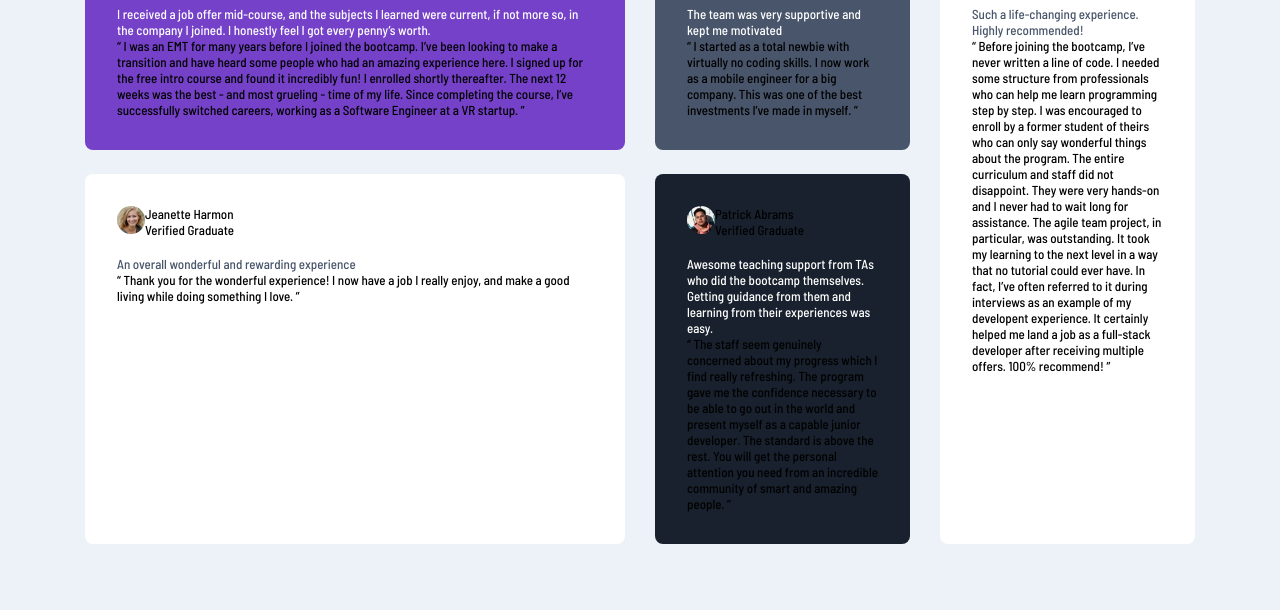
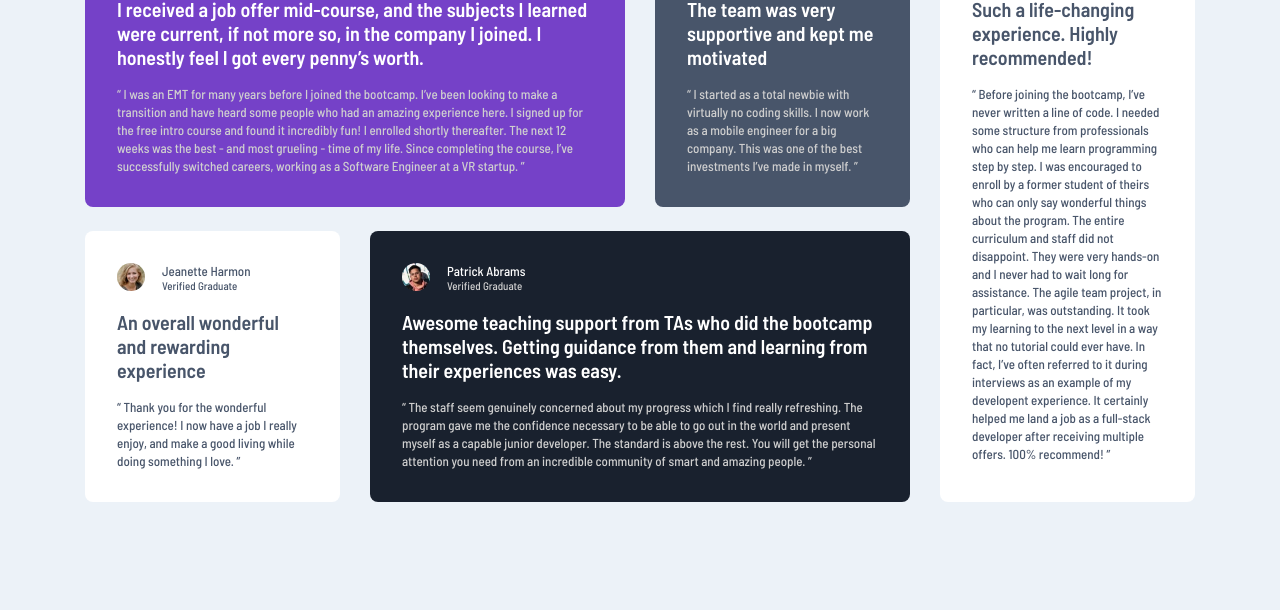
Before and after one commit to ronnypdev/JS-FE-Projects, a website built with Vite: page src/junior_components/testimonials-grid-section-main/index.html in a window 1280 px wide. Shown: the part 190-800 px from the top of the page. Built offline with nearby package versions, Linux system fonts and the light colour scheme.

Commit message:
Implemented the grid

```diff
--- a/src/junior_components/testimonials-grid-section-main/css/style.css
+++ b/src/junior_components/testimonials-grid-section-main/css/style.css
@@ -39,9 +39,12 @@ body {
 
 .testimonials-grid {
   width: 1110px;
-  height: 572px;
   display: grid;
-  grid-template-columns: 1fr 255px 255px;
+  grid-template-columns: repeat(4, 1fr);
+  grid-template-rows: auto auto;
+  grid-template-areas:
+  "dc dc jo ki"
+  "je pa pa ki";
   gap: var(--grid-gap);
 }
 
@@ -50,41 +53,31 @@ body {
   padding: 32px;
 }
 
-.testimonial .review {
-  color: var(--color-white);
-}
-
-.testimonial:nth-child(3) .review,
-.testimonial:nth-child(5) .review {
-  color: var(--color-matted-grey);
-}
-
 .testimonial:nth-child(1) {
+  grid-area: dc;
   background-color: var(--color-purple);
 }
 
 .testimonial:nth-child(2) {
+  grid-area: jo;
   background-color: var(--color-matted-grey);
 }
 
 .testimonial:nth-child(3) {
+  grid-area: je;
   background-color: var(--color-white);
 }
 
 .testimonial:nth-child(4) {
+  grid-area: pa;
   background-color: var(--color-matted-black);
 }
 
 .testimonial:nth-child(5) {
+  grid-area: ki;
   background-color: var(--color-white);
-  grid-column-start: 3;
-  grid-row: 1 / 3;
-}
-
-@media only screen and (max-width: 768px) {
-  .testimonials-grid {
-    grid-template-columns: repeat(auto-fill, minmax(327px, 1fr));
-  }
+  /* grid-column-start: 3;
+  grid-row: 1 / 3; */
 }
 
 /* .testimonial:nth-child(5) {
@@ -104,6 +97,58 @@ body {
   height: 28px;
 }
 
+.testimonial .testimonial__header .profile-info {
+  margin-left: 17px;
+}
+
+.testimonial .testimonial__header .profile-info .name {
+  color: var(--color-white);
+  font-size: 13px;
+  font-weight: var(--font-weight-500);
+  word-wrap: break-word;
+}
+
+.testimonial .testimonial__header .profile-info .verified {
+  color: var(--color-grey);
+  font-size: 11px;
+  font-weight: var(--font-weight-500);
+  word-wrap: break-word;
+}
+
+.testimonial .review {
+  color: var(--color-white);
+  font-size: 20px;
+  font-weight: var(--font-weight-600);
+  word-wrap: break-word;
+  margin-bottom: 16px;
+}
+
+.testimonial .quote {
+  color: var(--color-grey);
+  font-size: 13px;
+  font-weight: 500;
+  line-height: 18px;
+  font-weight: var(--font-weight-500);
+  word-wrap: break-word;
+}
+
+.testimonial:nth-child(3) .profile-info .name,
+.testimonial:nth-child(3) .profile-info .verified,
+.testimonial:nth-child(3) .review,
+.testimonial:nth-child(3) .quote,
+.testimonial:nth-child(5) .profile-info .name,
+.testimonial:nth-child(5) .profile-info .verified,
+.testimonial:nth-child(5) .review,
+.testimonial:nth-child(5) .quote {
+  color: var(--color-matted-grey);
+}
+
 .border-purple {
   border: 2px var(--color-light-purple) solid;
 }
+
+@media only screen and (max-width: 768px) {
+  .testimonials-grid {
+    grid-template-columns: repeat(auto-fill, minmax(327px, 1fr));
+  }
+}
```
